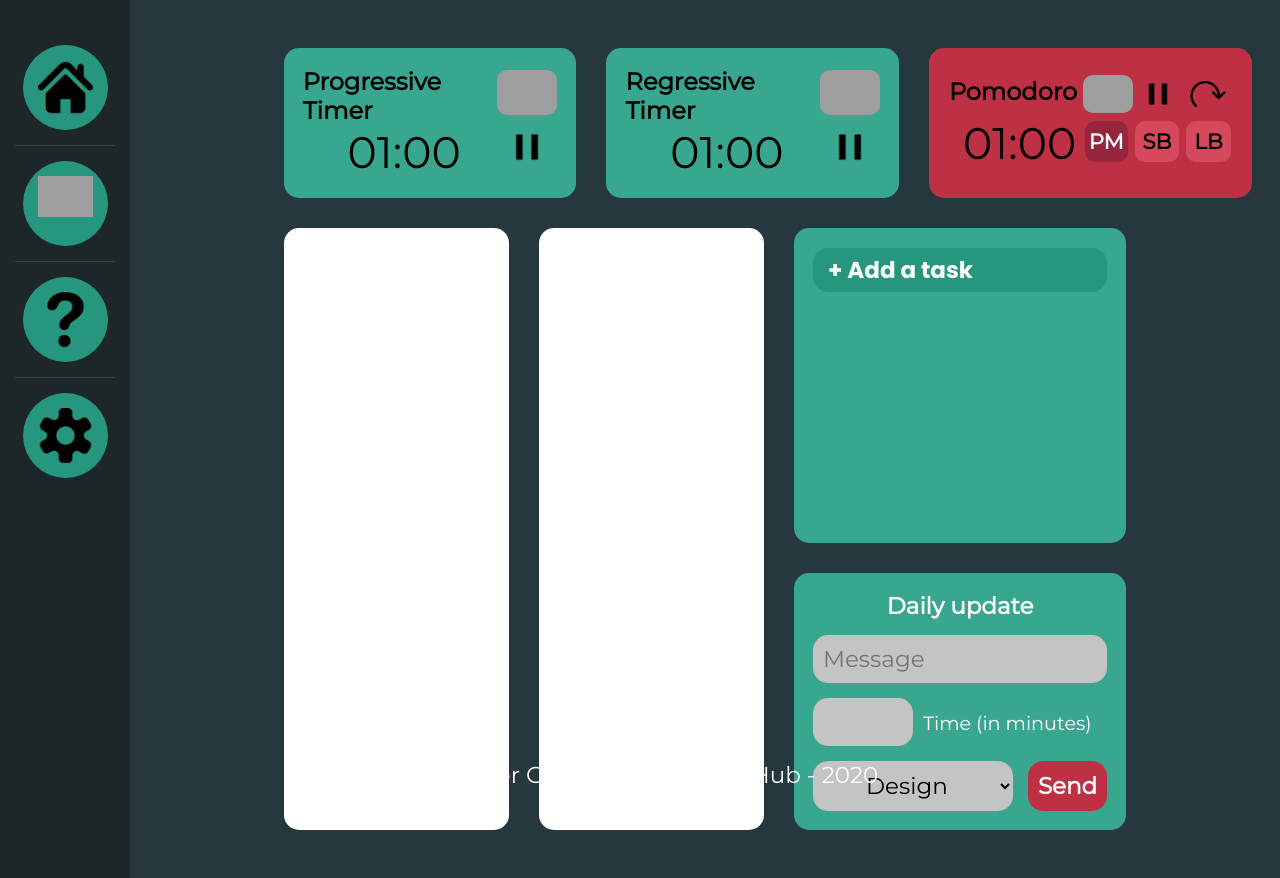
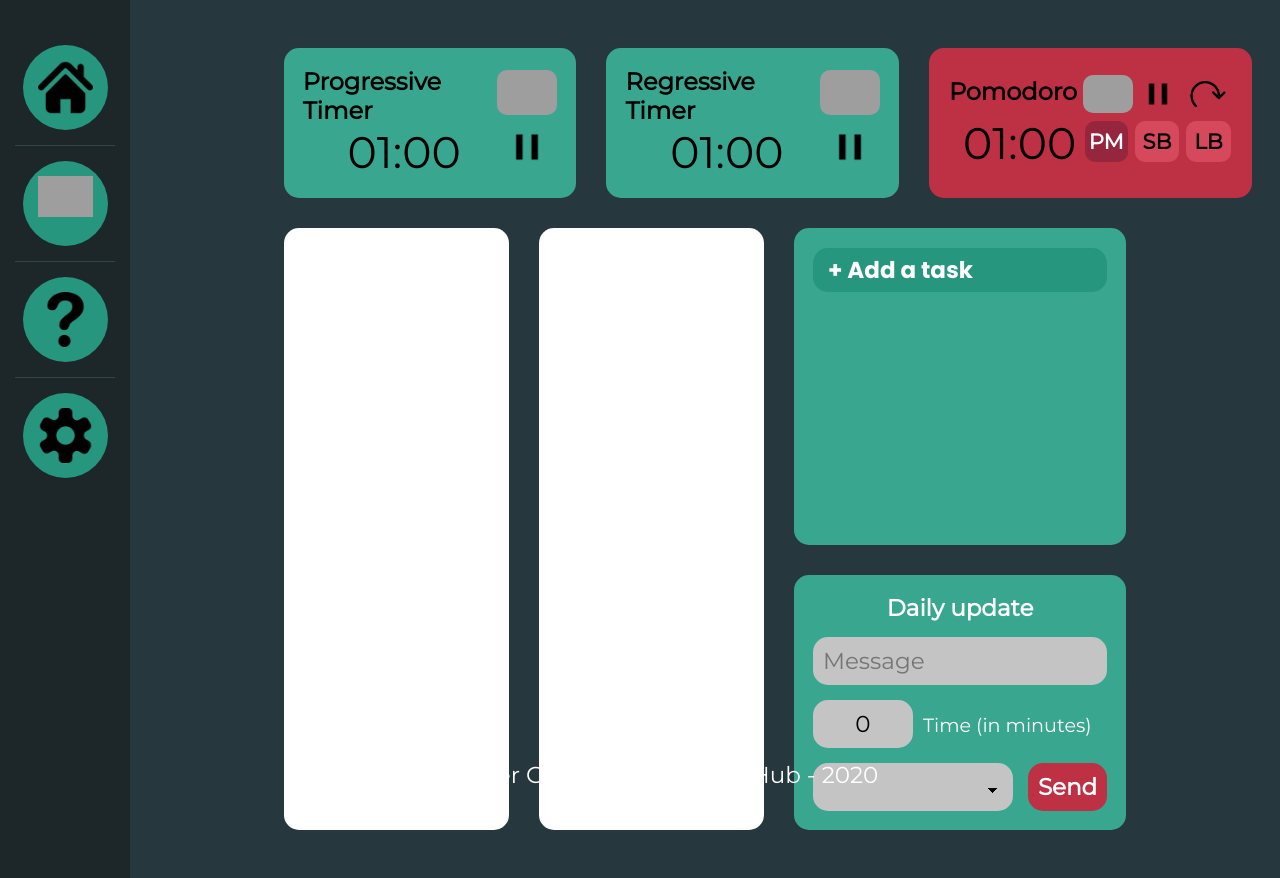
Before and after one commit to joaomoschetta/personal-extra-utilities, a Vue app: page /#/ in a window 1280 px wide. Built offline with nearby package versions, Linux system fonts and the light colour scheme; grey boxes are pictures that could not be loaded.

Commit message:
Home form

```diff
--- a/src/components/home/Form.vue
+++ b/src/components/home/Form.vue
@@ -2,20 +2,45 @@
   <div class="daily-update">
     <form>
       <p>Daily update</p>
-      <input type="text" placeholder="Message">
+      <input type="text" v-model="formMessage.message" placeholder="Message">
       <div class="time">
-        <input id="minutes" type="number">
+        <input id="minutes" v-model="formMessage.time"  type="number">
         <label for="minutes">Time (in minutes)</label>
       </div>
       <div class="section-send">
-        <select id="section">
-          <option value="0">Design</option>
+        <select id="section" v-model="formMessage.selected">
+          <option v-for="(option, index) in options" :key="index" :value="option.value">
+            {{ option.text }}
+          </option>
         </select>
-        <input type="submit" value="Send">
+        <input type="submit" @click="submit()" value="Send">
       </div>
     </form>
   </div>
 </template>
+
+<script>
+export default {
+  data: function() {
+    return {
+      options: [
+        {value: 0, text: "Design"},
+        {value: 1, text: "Web"}
+      ],
+      formMessage: {
+        message: "",
+        time: 0,
+        selected: null,
+      }
+    }
+  },
+  methods: {
+    submit: function() {
+      console.log(this.formMessage);
+    }
+  },
+}
+</script>
 
 <style lang="scss">
   @import "@/scss/_variables.scss";
@@ -30,6 +55,10 @@
       display: flex;
       flex-direction: column;
       align-items: center;
+
+      input, select {
+        outline: none;
+      }
 
       input[placeholder="Message"],
       .time,
@@ -55,6 +84,14 @@
         input {
           width: 100px;
           text-align: center;
+
+          &::-webkit-inner-spin-button,
+          &::-webkit-outer-spin-button {
+            -webkit-appearance: none;
+            -moz-appearance: none;
+            appearance: none;
+            margin: 0;
+          }
         }
 
         label {
@@ -76,6 +113,9 @@
           text-align: center;
           text-align-last: center;
           -moz-text-align-last: center;
+
+          //re-style arrow of select dropdown
+          @import "@/scss/_selectArrow.scss";
         }
 
         input {
--- /dev/null
+++ b/src/scss/_selectArrow.scss
@@ -0,0 +1,41 @@
+@import "./variables";
+
+&{
+  -webkit-box-sizing: border-box;
+  -moz-box-sizing: border-box;
+  box-sizing: border-box;
+  -webkit-appearance: none;
+  -moz-appearance: none;
+
+  background-image:
+    linear-gradient(45deg, transparent 50%, black 50%),
+    linear-gradient(135deg, black 50%, transparent 50%),
+    linear-gradient(to right, $gray-color, $gray-color);
+  background-position:
+    calc(100% - 20px) calc(1em + 2px),
+    calc(100% - 15px) calc(1em + 2px),
+    100% 0;
+  background-size:
+    5px 5px,
+    5px 5px,
+    40px 50px;
+  background-repeat: no-repeat;
+
+  &:focus {
+    background-image:
+      linear-gradient(45deg, black 50%, transparent 50%),
+      linear-gradient(135deg, transparent 50%, black 50%),
+      linear-gradient(to right, $gray-color, $gray-color);
+    background-position:
+      calc(100% - 15px) 1em,
+      calc(100% - 20px) 1em,
+      100% 0;
+    background-size:
+      5px 5px,
+      5px 5px,
+      2.5em 2.5em;
+    background-repeat: no-repeat;
+    border-color: grey;
+    outline: 0;
+  }
+}
```
